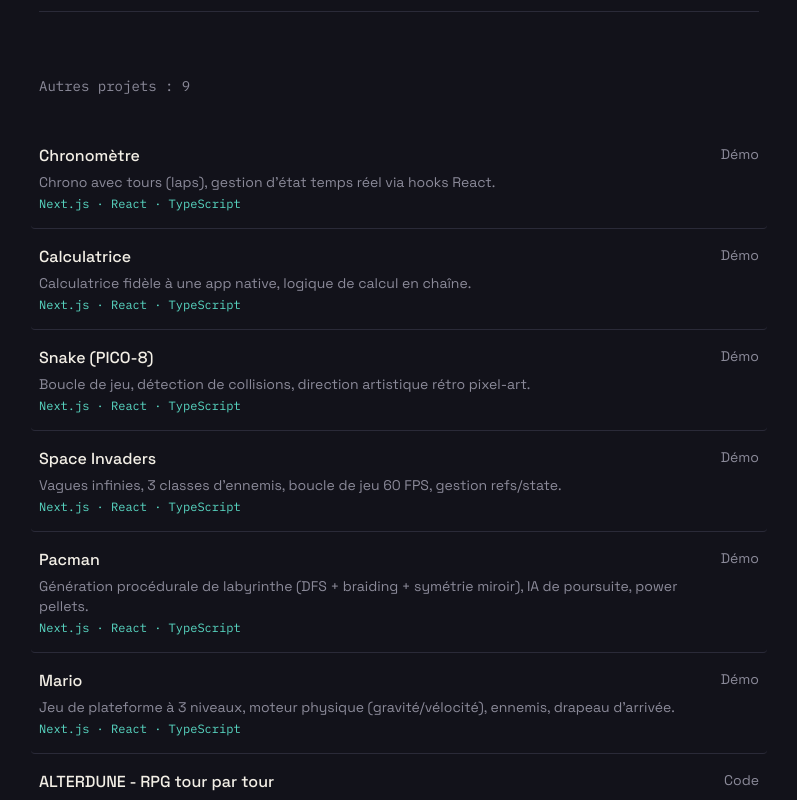
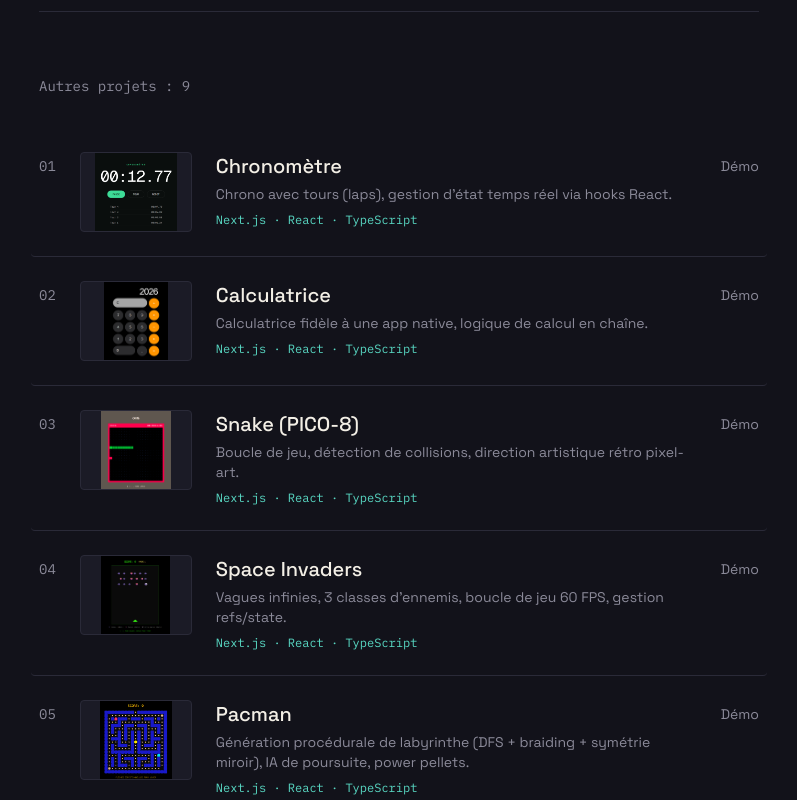
Before and after one commit to PierreBoudraa/pierre-portfolio, a Next.js app: page / in a window 1280 px wide. Shown: the part 1700-2500 px from the top of the page, without its empty margins (241-1038 px from the left). Built offline with nearby package versions, Linux system fonts and the light colour scheme.

Commit message:
Restaure les captures d'ecran des autres projets, renumerote, ajoute le README

```diff
--- a/app/page.tsx
+++ b/app/page.tsx
@@ -276,21 +276,33 @@ export default function Home() {
           </p>
 
           <div className="flex flex-col">
-            {otherProjects.map((project) => (
+            {otherProjects.map((project, index) => (
               <div
                 key={project.number}
-                className="group flex items-start justify-between gap-6 py-4 border-b border-[#2a2a38] hover:bg-[#1b1b26] transition-colors px-2 -mx-2 rounded"
+                className="group flex items-start gap-6 py-6 border-b border-[#2a2a38] hover:bg-[#1b1b26] transition-colors px-2 -mx-2 rounded"
               >
+                <span className="text-sm text-[#8b8a99] pt-1" style={monoStyle}>
+                  {String(index + 1).padStart(2, "0")}
+                </span>
+                <div className="relative w-28 h-20 shrink-0 rounded overflow-hidden bg-[#1b1b26] border border-[#2a2a38]">
+                  <Image
+                    src={project.screenshot}
+                    alt={`Aperçu du projet ${project.name}`}
+                    fill
+                    sizes="112px"
+                    className="object-contain"
+                  />
+                </div>
                 <div className="flex-1">
-                  <h3 className="text-base font-medium mb-1 group-hover:text-[#ffb400] transition-colors">
+                  <h3 className="text-xl font-medium mb-1 group-hover:text-[#ffb400] transition-colors">
                     {project.name}
                   </h3>
-                  <p className="text-sm text-[#8b8a99] mb-1">{project.description}</p>
+                  <p className="text-sm text-[#8b8a99] mb-2">{project.description}</p>
                   <p className="text-xs text-[#59d9c4]" style={monoStyle}>
                     {project.stack}
                   </p>
                 </div>
-                <div className="flex flex-col gap-1 items-end shrink-0">
+                <div className="flex flex-col gap-1 items-end pt-1 shrink-0">
                   <a href={project.url} target="_blank" rel="noopener noreferrer" className={linkClass}>
                     {project.isCodeOnly ? "Code" : "Démo"}
                   </a>
```
